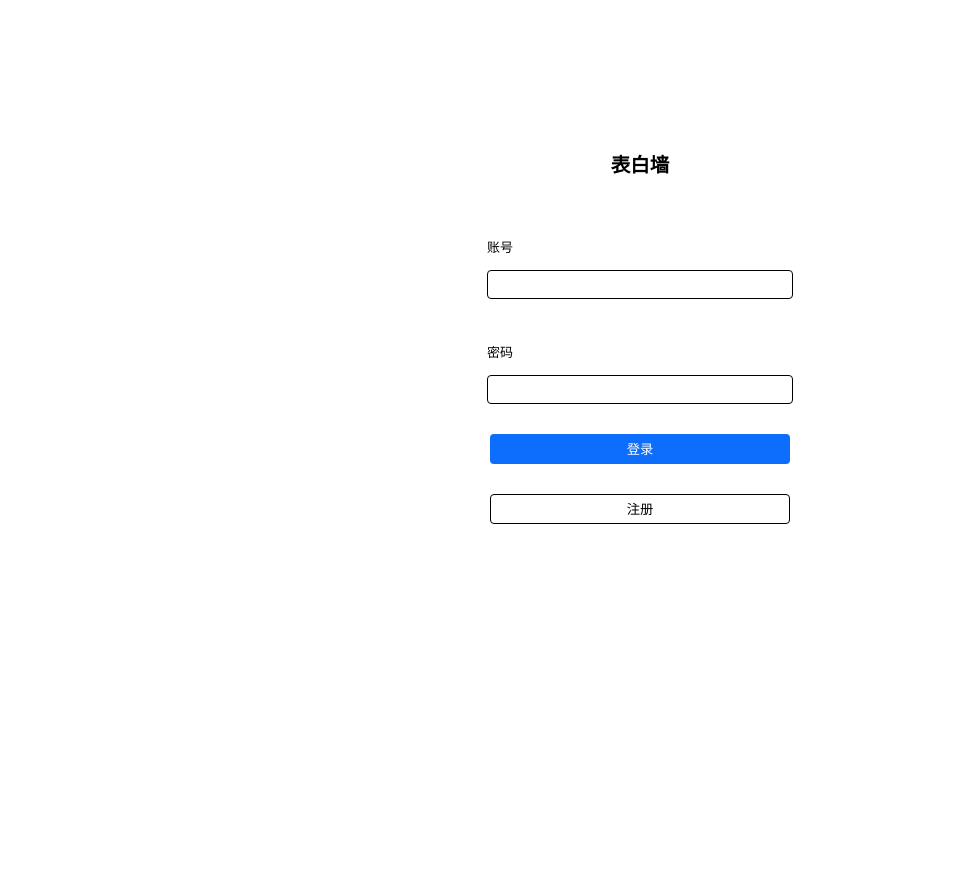
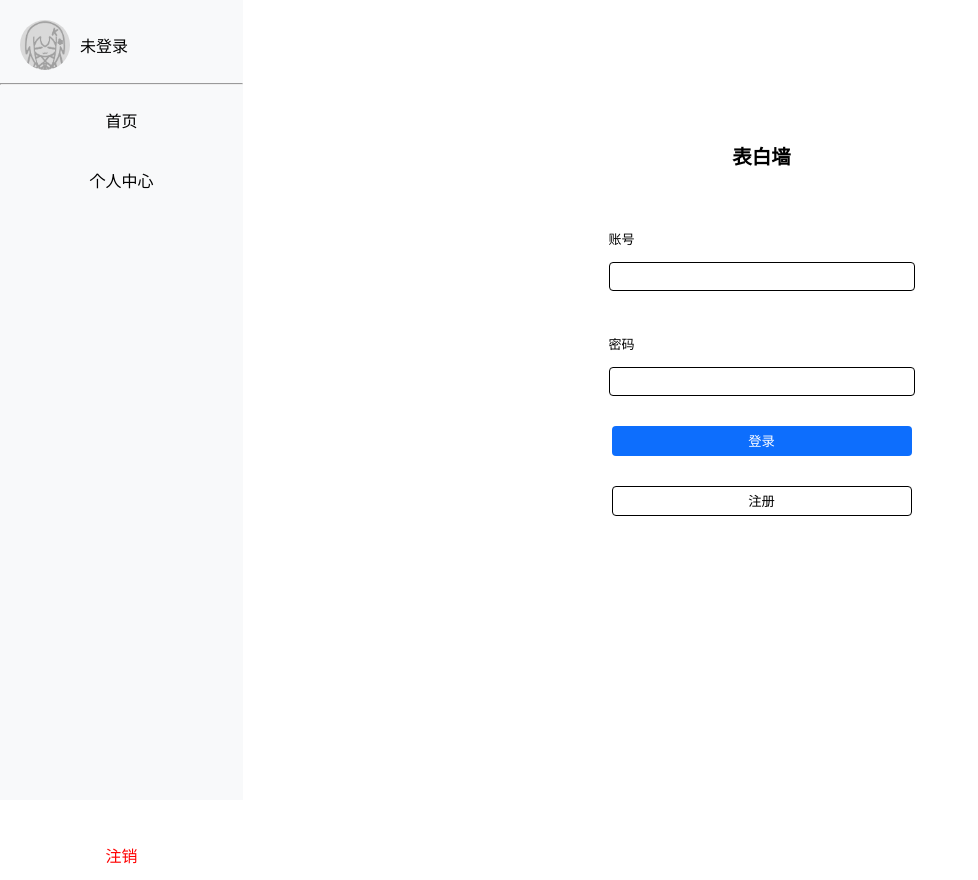
Before and after one commit to Promise2679/confession-wall-front, a Vue app: page / in a window 1280 px wide. Shown: the whole page, without its empty margins (0-978 px from the left). Before the commit the page ends 800 px from the top, so only its background shows below. Built offline with nearby package versions, Linux system fonts and the light colour scheme; the HTML template or start-up script is replaced by a standard one.

Commit message:
<feat>: 添加了侧边栏样式
后续可能还会添加图标

```diff
--- a/src/views/main.vue
+++ b/src/views/main.vue
@@ -3,8 +3,17 @@
 <template>
 <div class="container">
     <div class="aside">
+        <div class="head">
+            <img class="avatar" src="@/asset/default_avatar.webp">
+            <span class="name">未登录</span>
+        </div>
+        <hr class="translate">
+        <div class="translate btn"><span class="text">首页</span></div>
+        <div class="translate btn"><span class="text">个人中心</span></div>
+        <div class="logout"><span class="text">注销</span></div>
 
     </div>
+    <div class="login-container">
         <div class="login">
             <h2 class="title">表白墙</h2>
             <div class="input">
@@ -19,9 +28,28 @@
             <button class="btn-2">注册</button>
         </div>
     </div>
+</div>
 </template>
 
+<style>
+body {
+    margin: 0;
+    padding: 0;
+}
+</style>
+
 <style scoped>
+.container {
+    display: flex;
+    flex-direction: row;
+}
+
+.login-container {
+    display: flex;
+    width: 100%;
+    justify-content: center;
+}
+
 .login {
     display: flex;
     height: 80vh;
@@ -69,7 +97,62 @@ input:focus {
 
 
 .aside {
+    min-height: 100vh;
+    height: 100%;
     width: 300px;
-    background-color: gray;
+    background-color: #f8f9fa;
+}
+
+.head {
+    display: flex;
+    flex-direction: row;
+    gap: 10px;
+    align-items: center;
+    position: relative;
+    transform: translate(20px, 20px);
+}
+
+.translate {
+    transform: translateY(25px);
+}
+
+.avatar {
+    width: 50px;
+    height: 50px;
+    border-radius: 50%;
+}
+
+.name {
+    text-align: center;
+}
+
+.btn {
+    display: flex;
+    width: 100%;
+    height: 50px;
+    margin-top: 10px;
+    align-items: center;
+    justify-content: center;
+}
+
+.logout {
+    display: flex;
+    position: relative;
+    bottom: -650px;
+    width: 100%;
+    height: 50px;
+    align-items: center;
+    justify-content: center;
+    color: red;
+}
+
+.btn:hover,
+.logout:hover {
+    background-color: rgb(226.5, 227.8, 229.1);
+    transition: background-color 0.2s;
+}
+
+.text {
+    text-align: center;
 }
 </style>
```
Also changed, not shown: src/asset/default_avatar.webp (added). Lines whose indentation alone changed are shown as unchanged.
